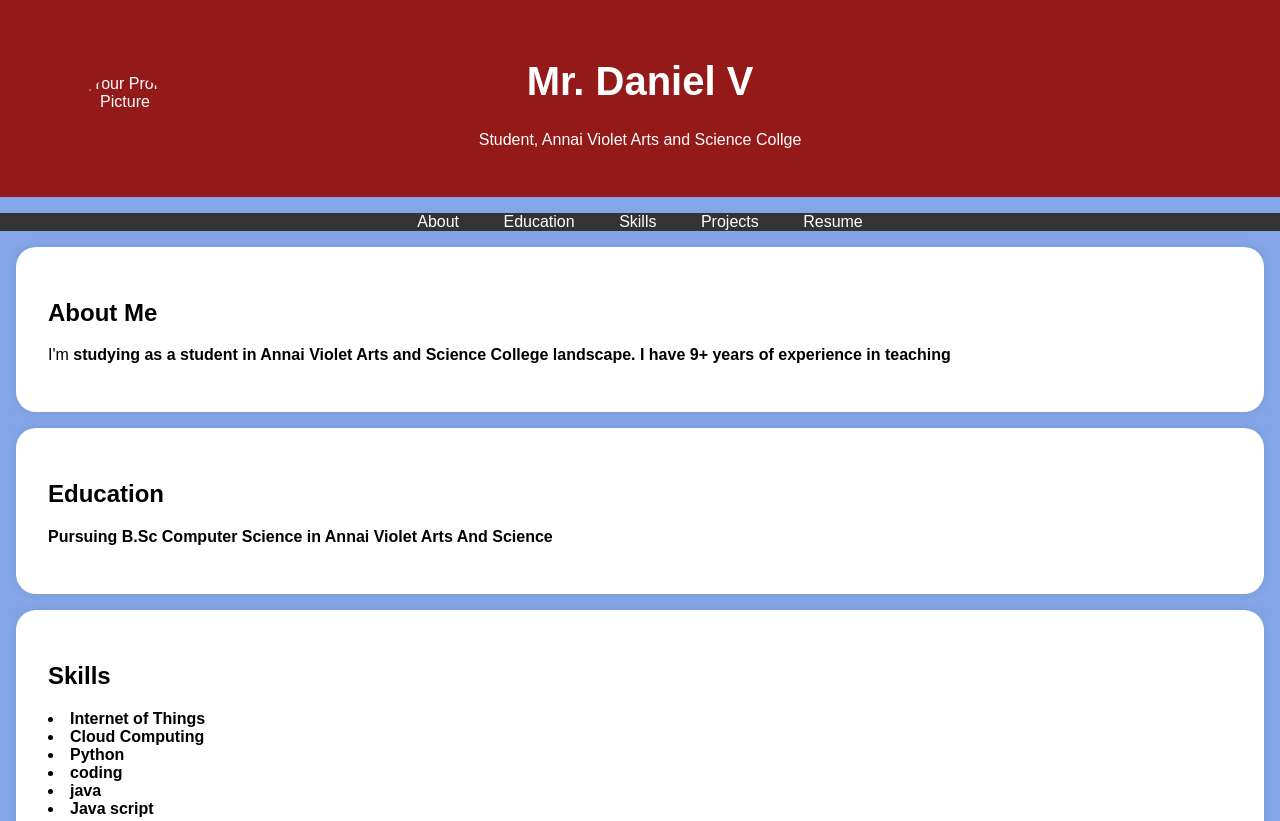
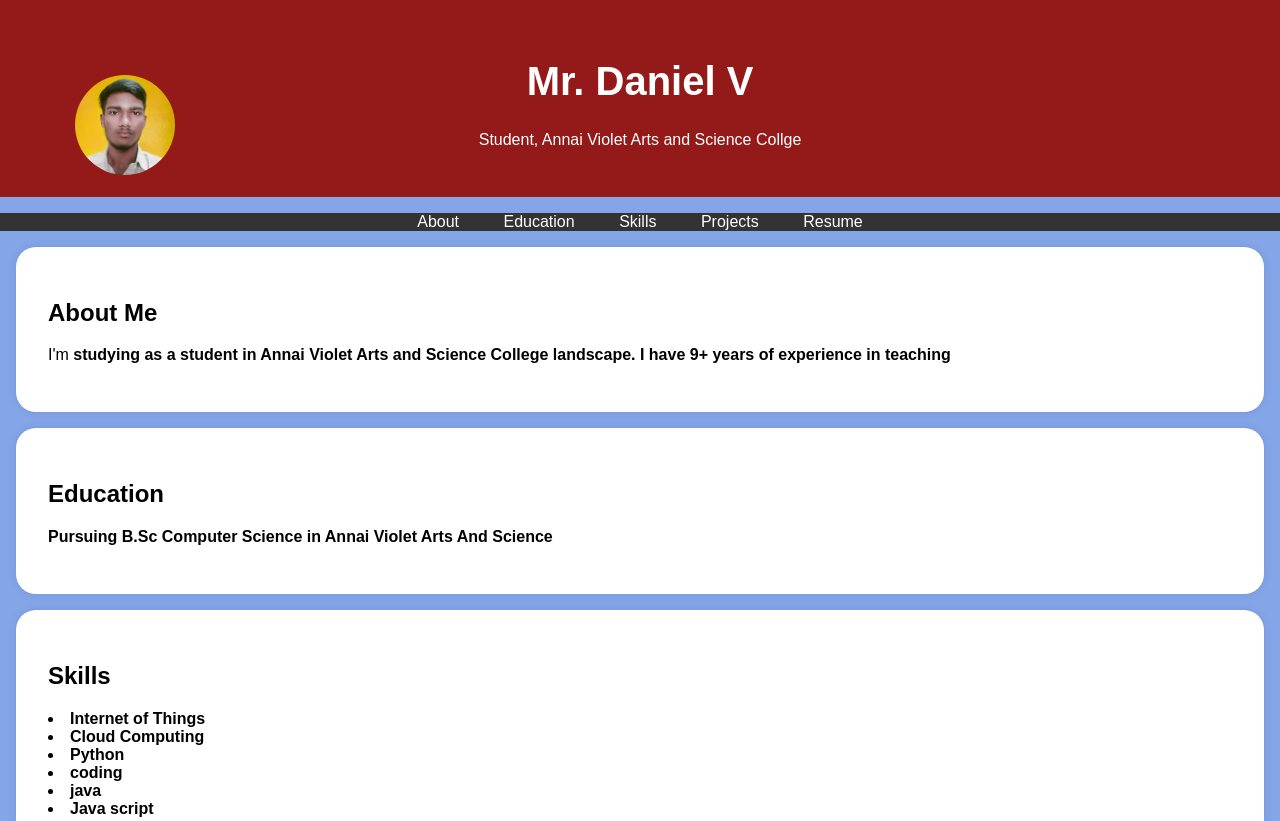
Before and after one commit to danielsamraj04/Daniel-SamRaj-, a plain HTML site: page index.html in a window 1280 px wide. Shown: the top 821 px of the page. Drawn offline with Linux system fonts and the light colour scheme.

Commit message:
Update index.html

```diff
--- a/index.html
+++ b/index.html
@@ -95,7 +95,7 @@
     <header>
         <div class="header-content">
             <!-- Add your profile picture here -->
-            <img src="./pic.jpg" alt="Your Profile Picture" class="profile-picture">
+            <img src="./DANIEL V.jpg" alt="Your Profile Picture" class="profile-picture">
             <h1>Mr. Daniel V</h1>
             <p> Student, Annai Violet Arts and  Science Collge</p>
         </div>
```
